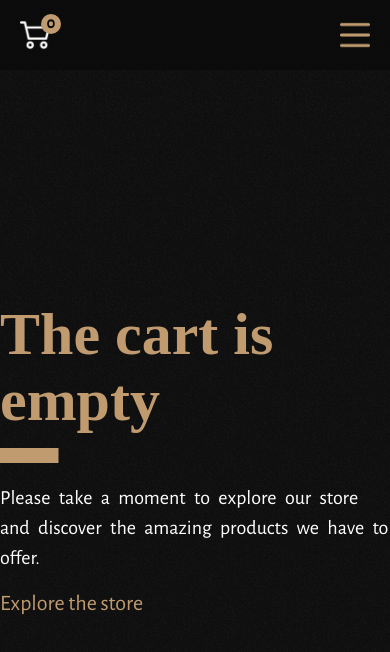
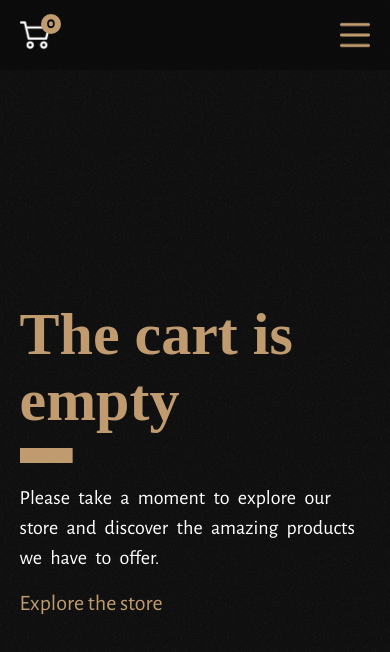
Before and after one commit to simonpine/simonpine-design, a React (Create React App) app: page /cart in a window 390 px wide. Shown: the top 652 px of the page. Built offline with nearby package versions, Linux system fonts and the light colour scheme; a web font is replaced by a local one.

Commit message:
some design errors have been fixed

```diff
--- a/src/App.css
+++ b/src/App.css
@@ -1477,7 +1477,7 @@ input[type='radio']:checked:after {
     width: 30vw;
     background-color: #0c0c0c;
     height: 92vh;
-    z-index: 10;
+    z-index: 100;
     right: -100%;
     display: flex;
     flex-direction: column;
@@ -1675,7 +1675,7 @@ input[type='radio']:checked:after {
     right: 20px;
     background-color: #b69165;
     border: none;
-    z-index: 100;
+    z-index: 10;
     display: flex;
     justify-content: center;
     align-items: center;
@@ -1784,6 +1784,20 @@ input[type='radio']:checked:after {
   }
   .g{
     margin: 0px;
+  }
+  .errorSect{
+    position: relative;
+    width: 90vw;
+    left: 5vw;
+  }
+  .productContainer:empty::after{
+    height: fit-content;
+    margin-top: 40px;
+    font-size: 40px;
+    width: 90vw;
+  }
+  .btnBackCont{
+    margin-bottom: 15px;
   }
 }
 
--- a/src/views/cart.js
+++ b/src/views/cart.js
@@ -56,7 +56,7 @@ function CartView() {
                             )
                         }}
                     </ContextCart.Consumer> :
-                    <div className='center'>
+                    <div className='center errorSect'>
                         <div className='title1'>
                             <div className='first'>
                                 <h1>The cart is empty</h1>
```
